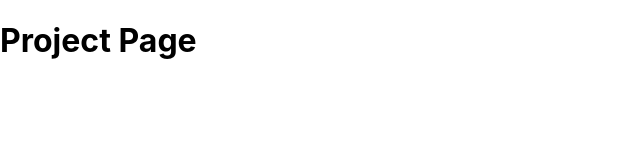
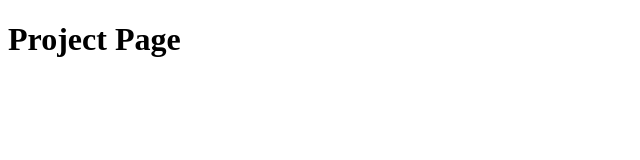
Before and after one commit to adina-hc/portfolio-react, a React (Create React App) app: page /project in a window 1280 px wide. Shown: the top 160 px of the page, without its empty margins (0-640 px from the left). Built offline with nearby package versions, Linux system fonts and the light colour scheme.

Commit message:
testing css

```diff
--- a/src/index.css
+++ b/src/index.css
@@ -1,13 +1,14 @@
-body {
-  margin: 0;
-  font-family: -apple-system, BlinkMacSystemFont, 'Segoe UI', 'Roboto', 'Oxygen',
-    'Ubuntu', 'Cantarell', 'Fira Sans', 'Droid Sans', 'Helvetica Neue',
-    sans-serif;
-  -webkit-font-smoothing: antialiased;
-  -moz-osx-font-smoothing: grayscale;
+/* ./src/index.css */
+@import "tailwindcss/base";
+@import "tailwindcss/components";
+@import "tailwindcss/utilities";
+@import url('https://fonts.googleapis.com/css2?family=Inconsolata:wght@600&display=swap');
+
+.cursive{
+  font-family: "Inconsolata", cursive;
+  font-weight: 700;
 }
 
-code {
-  font-family: source-code-pro, Menlo, Monaco, Consolas, 'Courier New',
-    monospace;
+.home-title {
+  font-size: 150px;
 }
```
